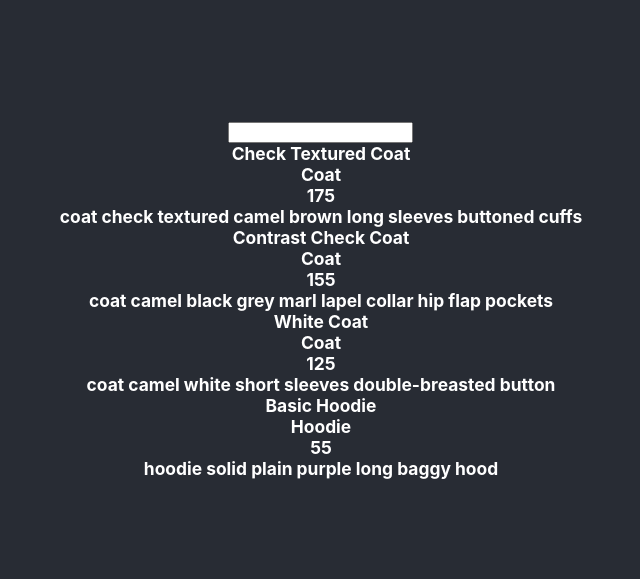
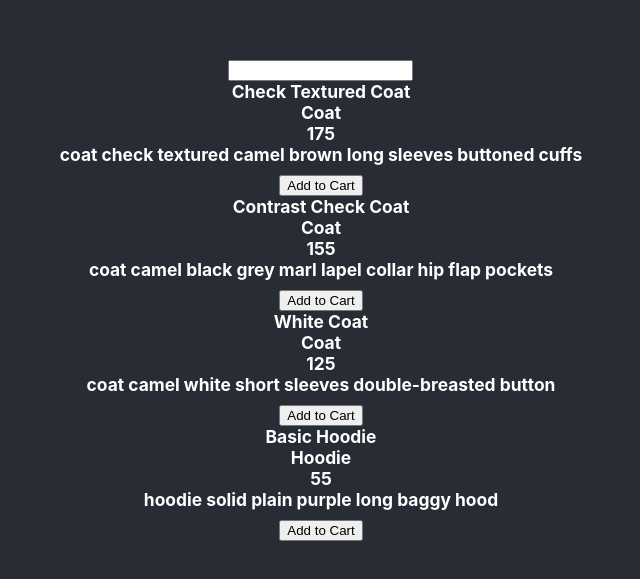
Before and after one commit to KelvinHalx/Shopping_Web, a React (Create React App) app: page / in a window 1280 px wide. Shown: the part 105-684 px from the top of the page, without its empty margins (319-959 px from the left). Built offline with nearby package versions, Linux system fonts and the light colour scheme.

Commit message:
Add to Cart Button

```diff
--- a/package.json
+++ b/package.json
@@ -6,7 +6,9 @@
     "@testing-library/jest-dom": "^5.16.4",
     "@testing-library/react": "^13.3.0",
     "@testing-library/user-event": "^13.5.0",
+    "bootstrap": "^5.2.0",
     "react": "^18.2.0",
+    "react-bootstrap": "^2.4.0",
     "react-dom": "^18.2.0",
     "react-scripts": "5.0.1",
     "web-vitals": "^2.1.4"
--- a/src/components/Product.js
+++ b/src/components/Product.js
@@ -54,8 +54,10 @@ const searchProducts = products.filter((product) => {
             <h6>{product.category}</h6>
             <h6>{product.price}</h6>
             <h6>{product.tags}</h6>
+            <button type="button">Add to Cart</button>
           </div>))
       }
+
     </div>
   )
 }
```
Also changed, not shown: 1 other file (tests, documents, lock files or other folders).
